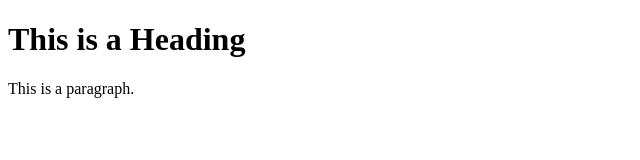
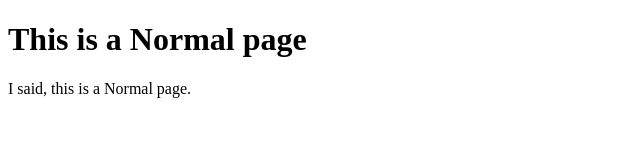
Before and after one commit to youridiot/youridiot.github.io, a plain HTML site: page index.html in a window 1280 px wide. Shown: the whole page, without its empty margins (0-640 px from the left). Drawn offline with Linux system fonts and the light colour scheme.

Commit message:
Update index.html

```diff
--- a/index.html
+++ b/index.html
@@ -1,13 +1,13 @@
 <!DOCTYPE html>
 <html>
 <head>
-<title>Page Title</title>
+<title>Normal Page</title>
 </head>
 <body>
 
-<h1>This is a Heading</h1>
-<p>This is a paragraph.</p>
-<script src='index.js'>
+<h1>This is a Normal page</h1>
+<p>I said, this is a Normal page.</p>
+<script src="index.js">
 </script>
 
 </body>
```
